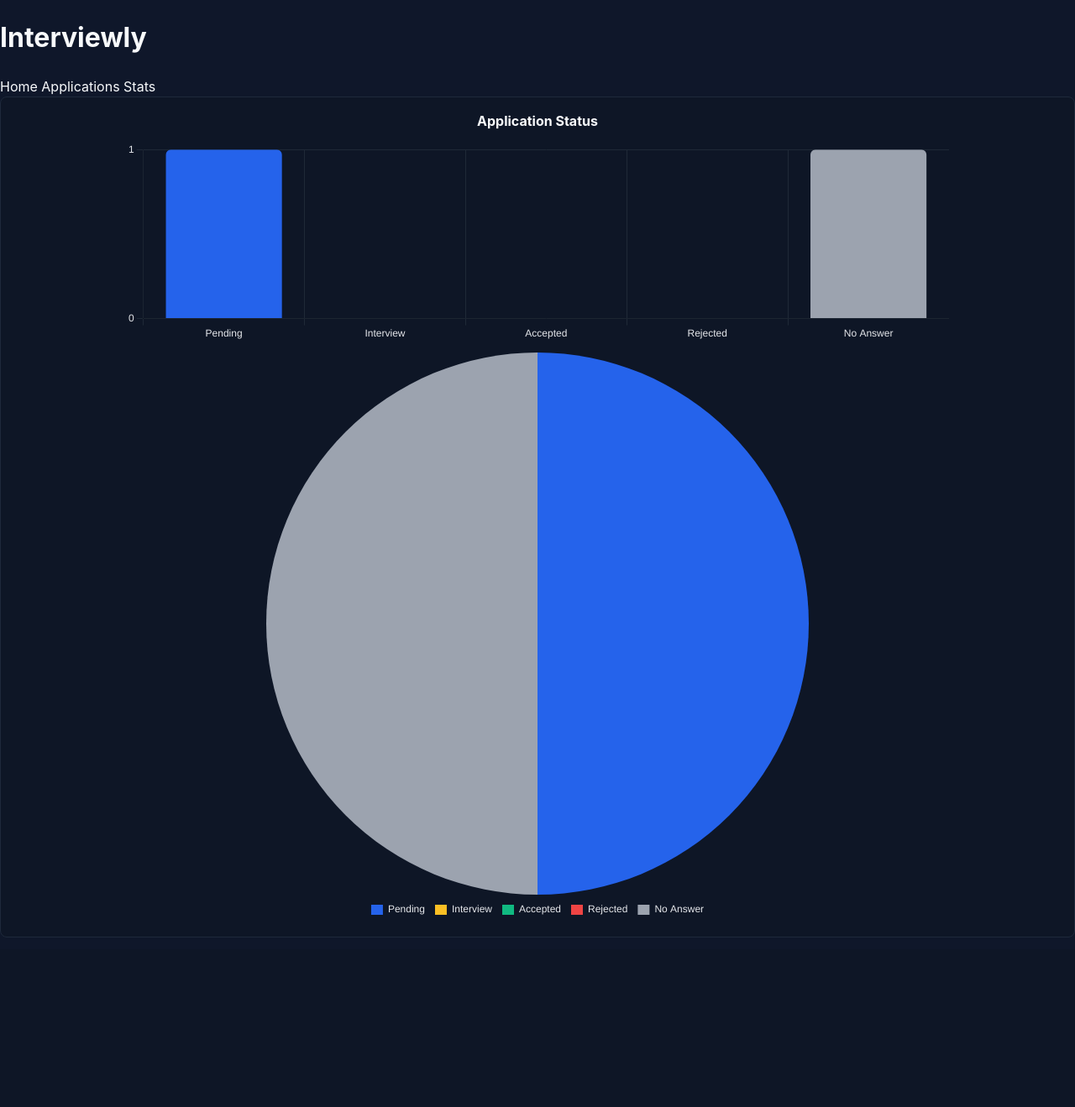
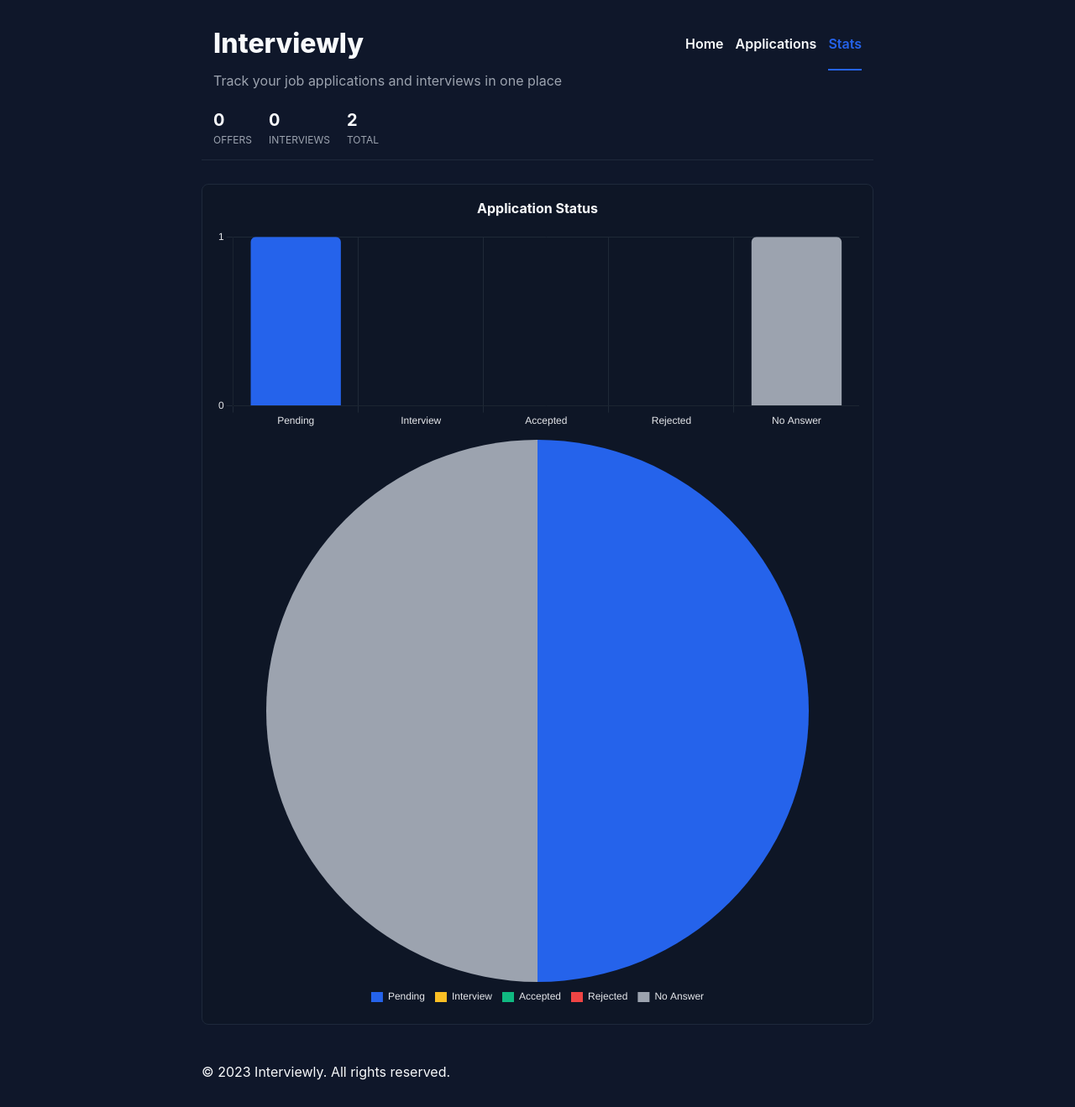
Before and after one commit to JovankaBry/Interviewly, a Flask app: page /stats/ in a window 1280 px wide. Shown: the whole page at 84% size. Before the commit the page ends 1117 px from the top, so only its background shows below. Run offline with Flask 3, Linux system fonts and the light colour scheme.

Commit message:
Clean Home, next Applicatioons and stats and add new

```diff
--- a/Code/routes/applications.py
+++ b/Code/routes/applications.py
@@ -3,15 +3,24 @@ from models.application import db, Application
 from datetime import date
 
 applications_bp = Blueprint("applications", __name__)
+ORDER = ["Pending","Interview","Accepted","Rejected","No Answer"]
+
+def _header_counts():
+    counts = {k: 0 for k in ORDER}
+    for r in Application.query.all():
+        counts[r.status] = counts.get(r.status, 0) + 1
+    total = sum(counts.values())
+    return counts, total
 
 @applications_bp.get("/")
 def list_applications():
     filt = request.args.get("filter")
     q = Application.query
-    if filt in ["Pending","Interview","Accepted","Rejected","No Answer"]:
+    if filt in ORDER:
         q = q.filter_by(status=filt)
     rows = q.order_by(Application.id.desc()).all()
-    return render_template("applications.html", rows=rows, filt=filt, title="Applications")
+    counts, total = _header_counts()
+    return render_template("applications.html", rows=rows, filt=filt, counts=counts, total=total, title="Applications")
 
 @applications_bp.route("/new", methods=["GET","POST"])
 def new():
@@ -25,11 +34,14 @@ def new():
             notes=request.form.get("notes","").strip(),
         )
         if not app.company or not app.position:
-            return render_template("new.html", error="Company and Position are required.", form=request.form)
+            counts, total = _header_counts()
+            return render_template("new.html", error="Company and Position are required.",
+                                   form=request.form, counts=counts, total=total)
         db.session.add(app)
         db.session.commit()
         return redirect(url_for("home.home"))
-    return render_template("new.html", error=None, form={})
+    counts, total = _header_counts()
+    return render_template("new.html", error=None, form={}, counts=counts, total=total)
 
 @applications_bp.post("/set_status/<int:app_id>")
 def set_status(app_id):
--- a/Code/routes/stats.py
+++ b/Code/routes/stats.py
@@ -3,13 +3,33 @@ from flask import Blueprint, render_template
 from models.application import Application
 
 stats_bp = Blueprint("stats", __name__)
-ORDER = ["Pending","Interview","Accepted","Rejected","No Answer"]
+
+ORDER = ["Pending", "Interview", "Accepted", "Rejected", "No Answer"]
+
+def _header_counts():
+    """Counts used in base.html header (offers/interviews/total)."""
+    counts = {k: 0 for k in ORDER}
+    for r in Application.query.all():
+        # assume r.status matches one of ORDER; fallback to 'Pending'
+        key = r.status if r.status in counts else "Pending"
+        counts[key] += 1
+    total = sum(counts.values())
+    return counts, total
 
 @stats_bp.route("/")
 def stats():
-    counts = {k: 0 for k in ORDER}
-    for r in Application.query.all():
-        counts[r.status] += 1
+    # header numbers
+    counts, total = _header_counts()
+
+    # chart series (same ORDER as mobile app)
     labels = ORDER
     data = [counts[k] for k in labels]
-    return render_template("stats.html", labels=labels, data=data, total=sum(data), title="Stats")
+
+    return render_template(
+        "stats.html",
+        labels=labels,
+        data=data,
+        total=total,   # needed by stats.html (and base.html)
+        counts=counts, # needed by base.html
+        title="Stats",
+    )
--- a/Code/static/css/style.css
+++ b/Code/static/css/style.css
@@ -308,3 +308,74 @@ a {
 .btn-outline:hover {
   background-color: rgba(30, 41, 59, 0.4);
 }
+/* ===== COMBINED HEADER/HERO STYLES ===== */
+.combined-header {
+    background-color: var(--bg);
+    border-bottom: 1px solid var(--border);
+    padding: var(--gap) 0 0;
+    margin-bottom: var(--gap);
+}
+
+.main-nav {
+    display: flex;
+    flex-direction: column;
+    gap: var(--gap);
+    padding: 0 var(--gap);
+}
+
+.logo {
+    font-size: 2rem;
+    font-weight: 800;
+    margin: 0;
+    color: var(--text);
+}
+
+.nav-links {
+    display: flex;
+    gap: var(--gap);
+    padding-bottom: var(--gap);
+    border-bottom: 1px solid var(--border);
+}
+
+.nav-link {
+    padding: 8px 0;
+    font-weight: 600;
+    position: relative;
+}
+
+.nav-link.active {
+    color: var(--primary);
+}
+
+.nav-link.active::after {
+    content: '';
+    position: absolute;
+    bottom: -10px;
+    left: 0;
+    width: 100%;
+    height: 2px;
+    background-color: var(--primary);
+}
+
+.hero-content {
+    padding: var(--gap);
+    padding-top: 0;
+}
+
+/* Responsive Adjustments */
+@media (min-width: 768px) {
+    .main-nav {
+        flex-direction: row;
+        justify-content: space-between;
+        align-items: center;
+    }
+
+    .nav-links {
+        border-bottom: none;
+        padding-bottom: 0;
+    }
+
+    .nav-link.active::after {
+        bottom: -12px;
+    }
+}
--- a/Code/templates/base.html
+++ b/Code/templates/base.html
@@ -1,20 +1,60 @@
 <!DOCTYPE html>
-<html>
+<html lang="en">
 <head>
-    <title>Interviewly</title>
+    <meta charset="UTF-8">
+    <meta name="viewport" content="width=device-width, initial-scale=1.0">
+    <title>Interviewly - Job Application Tracker</title>
     <link rel="stylesheet" href="{{ url_for('static', filename='css/style.css') }}">
 </head>
 <body>
-    <header>
-        <h1>Interviewly</h1>
-        <nav>
-            <a href="{{ url_for('home.home') }}">Home</a>
-            <a href="{{ url_for('applications.list_applications') }}">Applications</a>
-            <a href="{{ url_for('stats.stats') }}">Stats</a>
-        </nav>
-    </header>
-    <main>
-        {% block content %}{% endblock %}
-    </main>
+    <div class="container">
+        <!-- Combined Header/Hero Section -->
+        <header class="combined-header">
+            <nav class="main-nav">
+                <h1 class="logo">Interviewly</h1>
+                <div class="nav-links">
+                    <a href="{{ url_for('home.home') }}"
+                    class="nav-link {% if request.endpoint == 'home.home' %}active{% endif %}">
+                    Home
+                    </a>
+                    <a href="{{ url_for('applications.list_applications') }}"
+                    class="nav-link {% if request.endpoint == 'applications.list_applications' %}active{% endif %}">
+                    Applications
+                    </a>
+                    <a href="{{ url_for('stats.stats') }}"
+                    class="nav-link {% if request.endpoint == 'stats.stats' %}active{% endif %}">
+                    Stats
+                    </a>
+                </div>
+            </nav>
+            <div class="hero-content">
+                <p class="subtitle">Track your job applications and interviews in one place</p>
+                <div class="hero-stats">
+                    <div class="stat-item">
+                        <span class="stat-number">{{ counts['Accepted'] }}</span>
+                        <span class="stat-label">Offers</span>
+                    </div>
+                    <div class="stat-item">
+                        <span class="stat-number">{{ counts['Interview'] }}</span>
+                        <span class="stat-label">Interviews</span>
+                    </div>
+                    <div class="stat-item">
+                        <span class="stat-number">{{ total }}</span>
+                        <span class="stat-label">Total</span>
+                    </div>
+                </div>
+            </div>
+        </header>
+
+        <!-- Main Content -->
+        <main class="main-content">
+            {% block content %}{% endblock %}
+        </main>
+
+        <!-- Footer -->
+        <footer class="main-footer">
+            <p>&copy; 2023 Interviewly. All rights reserved.</p>
+        </footer>
+    </div>
 </body>
 </html>
```
Also changed, not shown: Code/templates/index.html (+0 -23 lines), Code/database/interviewly.db.
